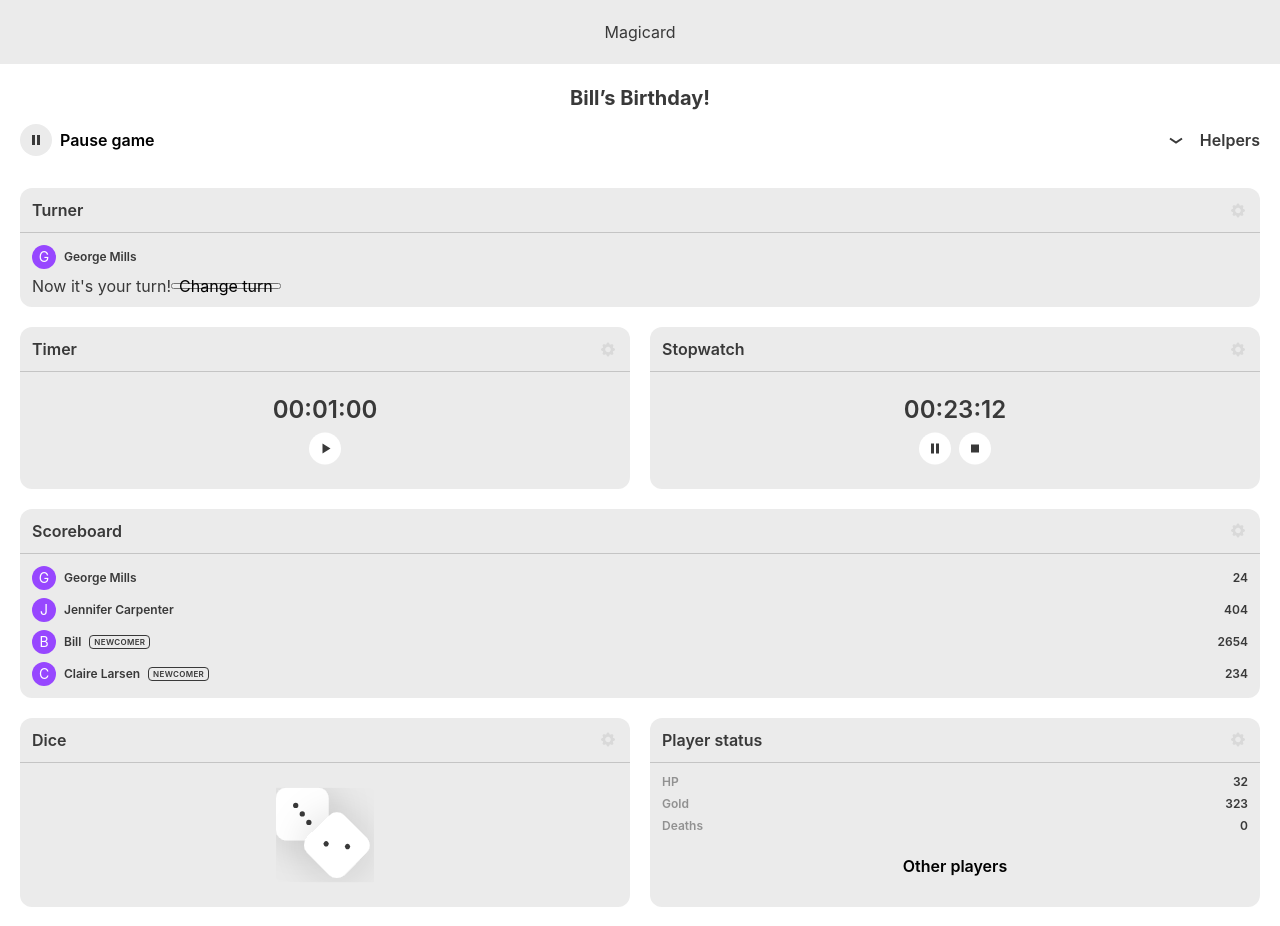
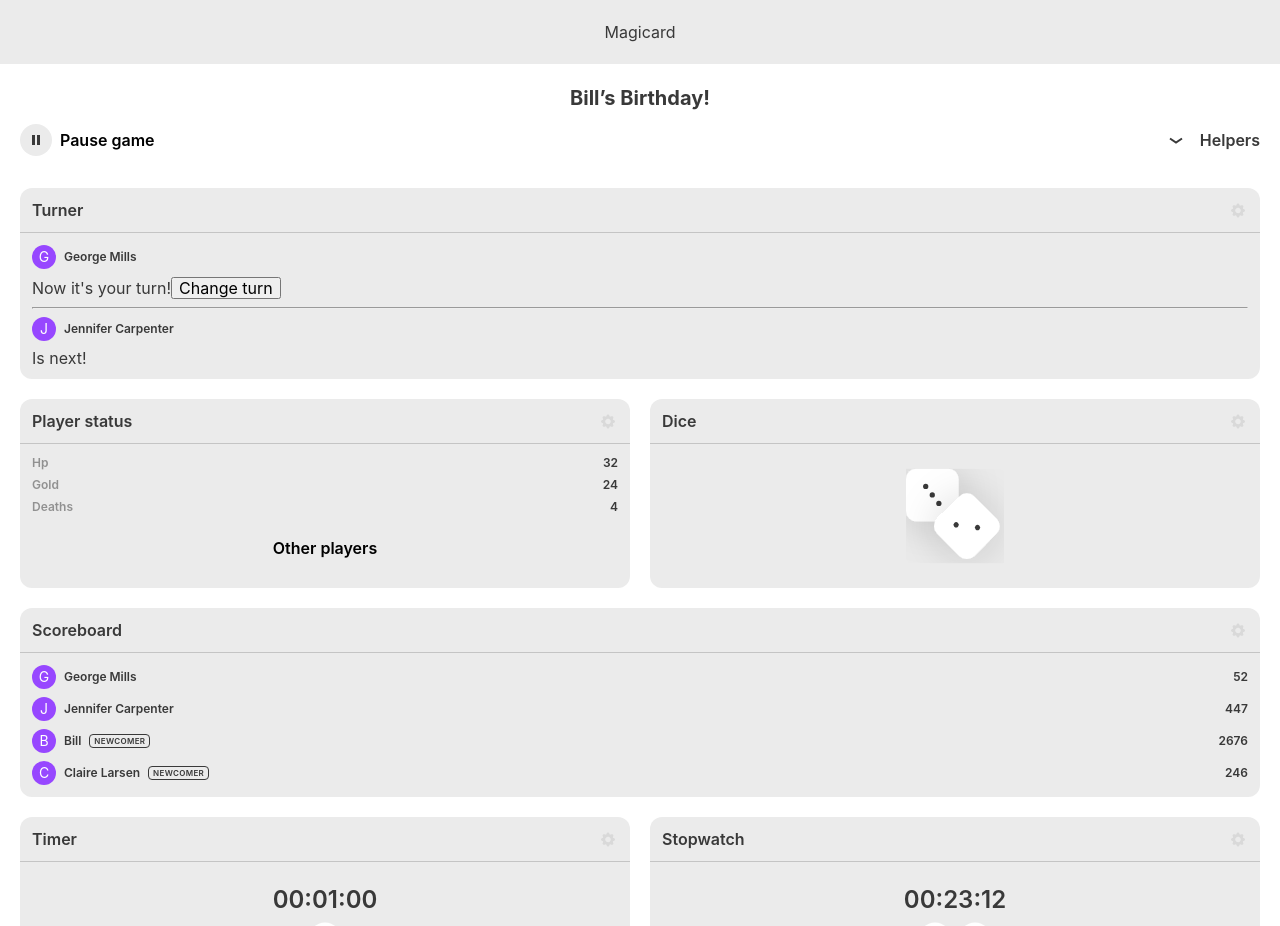
Before and after one commit to arperevalov/magicard, a React app: page /game in a window 1280 px wide. Shown: the top 926 px of the page. Built offline with nearby package versions, Linux system fonts and the light colour scheme.

Commit message:
added more functionality to turner, playerStatus, scoreboard, helpers

```diff
--- a/src/App/Components/Game/Game.js
+++ b/src/App/Components/Game/Game.js
@@ -40,15 +40,15 @@ let Game = (props) => {
         <div className='pieces'>
             <Turner state={props.store} dispatch={props.dispatch} />
             <div className='line'>
+            <PlayerStatus players={props.store.users}/>
+            <Dice/>
+            </div>
+            <Scoreboard players={props.store.users}/>
+            <div className='line'>
             <Timer/>
             <Stopwatch/>
             </div>
-            <Scoreboard players={props.store.users}/>
-            <div className='line'>
-            <Dice/>
-            <PlayerStatus players={props.store.users}/>
-            </div>
-            <Helpers/>
+            <Helpers rounds={props.store.rounds} turns={props.store.turns}/>
 
         </div>
     </div>
--- a/src/App/Components/Game/Pieces/Dice.js
+++ b/src/App/Components/Game/Pieces/Dice.js
@@ -140,7 +140,6 @@ let Dice = (props) => {
                     </clipPath>
                 </defs>
             </svg>
-
         </div>
     </div>
 }
--- a/src/App/Components/Game/Pieces/Helpers.js
+++ b/src/App/Components/Game/Pieces/Helpers.js
@@ -27,6 +27,16 @@ Actions History</a>
                 Add tool</a>
             </div>
             <div className='info'>
+
+                <div className='info__item'>
+                    <span className='title'>Rounds</span>
+                    <span className='value'>{props.rounds}</span>
+                </div>
+
+                <div className='info__item'>
+                    <span className='title'>Turns</span>
+                    <span className='value'>{props.turns}</span>
+                </div>
                 <div className='info__item'>
                     <span className='title'>Total time</span>
                     <span className='value'>49 mins</span>
--- a/src/App/Components/Game/Pieces/PlayerStatus.js
+++ b/src/App/Components/Game/Pieces/PlayerStatus.js
@@ -1,34 +1,36 @@
 import React from 'react';
 import Header from './components/Header';
 
-let params = (props) => {
-    props.player.params.map((i) => {
-        return (
-            <li className='stat'>
-                <span className='stat__name'>{i.param}</span>
-                <span className='stat__value'>{i.value}</span>
-            </li>
-        )
-    })
-}
+
 
 let PlayerStatus = (props) => {
+
+    let defineTurn = props
+        .players
+        .findIndex(player => {
+            return player.isTurn === true
+        })
+
+    let params = (props) => {
+        let params = props.players[defineTurn].params
+        let paramsNew = Object.getOwnPropertyNames(params)
+        return paramsNew
+            .map((parameter, index) => {
+                return (
+                    <li className='stat' key={index}>
+                        <span className='stat__name'>{parameter}</span>
+                        <span className='stat__value'>{params[parameter]}</span>
+                    </li>
+                )
+            })
+
+    }
+
     return <div className='piece piece__playerStatus'>
         <Header title='Player status'/>
         <div className='content'>
             <ul className='stats'>
-                <li className='stat'>
-                    <span className='stat__name'>HP</span>
-                    <span className='stat__value'>32</span>
-                </li>
-                <li className='stat'>
-                    <span className='stat__name'>Gold</span>
-                    <span className='stat__value'>323</span>
-                </li>
-                <li className='stat'>
-                    <span className='stat__name'>Deaths</span>
-                    <span className='stat__value'>0</span>
-                </li>
+                {params(props)}
             </ul>
             <button>Other players</button>
         </div>
--- a/src/App/Components/Game/Pieces/Scoreboard.js
+++ b/src/App/Components/Game/Pieces/Scoreboard.js
@@ -6,7 +6,7 @@ import Header from './components/Header';
 
 let Scoreboard = (props) => {
 
-    let players = props.players.map(i => {return (<User name={i.name} points={i.params.gold} tag={i.tag} key={i.id}/>)})
+    let players = props.players.map(i => {return (<User name={i.name} points={i.params.gold+i.params.hp-i.params.deaths} tag={i.tag} key={i.id}/>)})
 
     return <div className='piece piece__scoreboard'>
         <Header title='Scoreboard'/>
--- a/src/App/Components/Game/Pieces/Turner.js
+++ b/src/App/Components/Game/Pieces/Turner.js
@@ -5,16 +5,23 @@ import Header from './components/Header';
 
 let Turner = (props) => {
 
-    let defineTurn = props.state.users.map((i) => {
-            if (i.isTurn) {
-                console.log(i.name)
-                return (<User name={i.name} tag={i.tag} key={i.id}/>)
+    let defineTurn = props.state.users.map((user) => {
+            if (user.isTurn) {
+                return (<User name={user.name} tag={user.tag} key={user.id}/>)
             } else {
-                console.log(i.name + ' is false!')
                 return false
-
             }
         })
+
+    let defineNext = props.state.users.map((user, index, array) => {
+        if (user.isTurn && index < array.length-1) {
+            return (<User name={array[index+1].name} tag={array[index+1].tag} key={array[index+1].id}/>)
+        } else if (user.isTurn && index >= array.length-1) {
+            return (<User name={array[0].name} tag={array[0].tag} key={array[0].id}/>)
+        } else {
+            return false
+        }
+    })
 
     let changeTurn = () =>{
         props.dispatch(changeTurnCreator())
@@ -26,6 +33,9 @@ let Turner = (props) => {
             {defineTurn}
             <span className='turn'>Now it's your turn!</span>
             <button onClick={changeTurn}>Change turn</button>
+            <hr/>
+            {defineNext}
+            <span className='turn'>Is next!</span>
         </div>
     </div>
 }
--- a/src/App/Components/Redux/reducers/userReducer.js
+++ b/src/App/Components/Redux/reducers/userReducer.js
@@ -8,66 +8,80 @@ let defaultVal = {
             tag: false,
             isTurn: true,
             params: {
-                hp: 1234,
+                hp: 32,
                 gold: 24,
-                deaths: 2
+                deaths: 4
             }
-        },
-        {
+        }, {
             id: 2,
             name: 'Jennifer Carpenter',
             tag: false,
             isTurn: false,
             params: {
-                hp: 1234,
+                hp: 44,
                 gold: 404,
-                deaths: 2
+                deaths: 1
             }
-        },
-        {
+        }, {
             id: 3,
             name: 'Bill',
             tag: 'newcomer',
             isTurn: false,
             params: {
-                hp: 1234,
+                hp: 24,
                 gold: 2654,
                 deaths: 2
             }
-        },
-        {
+        }, {
             id: 4,
             name: 'Claire Larsen',
             tag: 'newcomer',
             isTurn: false,
             params: {
-                hp: 1234,
+                hp: 12,
                 gold: 234,
-                deaths: 2
+                deaths: 0
             }
         }
-    ]
+    ],
+    rounds: 0,
+    turns: 0,
 }
 
-export const userReducer = (state = defaultVal, action) => {
-    switch (action.type){
-        case  CHANGE_TURN :
+export let userReducer = (state = defaultVal, action) => {
+    switch (action.type) {
+        case CHANGE_TURN:
             {
+                let arrIndex = state
+                    .users
+                    .findIndex(x => x.isTurn === true);
 
-                let next = state.users.find(item => item.isTurn = true);
-                debugger
+                if (arrIndex < state.users.length-1) {
+                    state
+                        .users[arrIndex]
+                        .isTurn = false;
+                    state
+                        .users[arrIndex + 1]
+                        .isTurn = true;
+                    state.turns++
+                } else {
+                    state
+                        .users[arrIndex]
+                        .isTurn = false;
+                    state.users[0].isTurn = true;
+                    state.turns++
+                    state.rounds++
+                }
 
-                let arrIndex = state.users.findIndex(next);
-
-                console.log(arrIndex)
-                next.isTurn = false
-                state.users[arrIndex+1].isTurn = true
-                return state
+                return state;
             }
             break;
-        default :
+        default:
             {
-                console.log('%cAction Error: Such action doesn\'t exist or no action applied', 'background: #222; color: #bada55');
+                console.log(
+                    '%cAction Error: Such action doesn\'t exist or no action applied',
+                    'background: #222; color: #bada55'
+                );
                 return state;
             }
             break;
--- a/src/index.js
+++ b/src/index.js
@@ -19,5 +19,4 @@ const renderEntireTree = (store) => ReactDOM.render(
 renderEntireTree(store);
 
 store.subscribe(()=>{
-    console.log(store.getState())
     renderEntireTree(store)})
--- a/src/scss/Pieces.scss
+++ b/src/scss/Pieces.scss
@@ -32,6 +32,13 @@
 
         .content {
             padding: 12px;
+        }
+
+        &__turner {
+            button {
+                line-height: 100%;
+                align-self: flex-end;
+            }
         }
 
         &__timer, &__stopwatch, &__dice {
@@ -138,6 +145,7 @@
 
             &__name {
                 opacity: .5;
+                text-transform: capitalize;
             }
         }
     }
```
